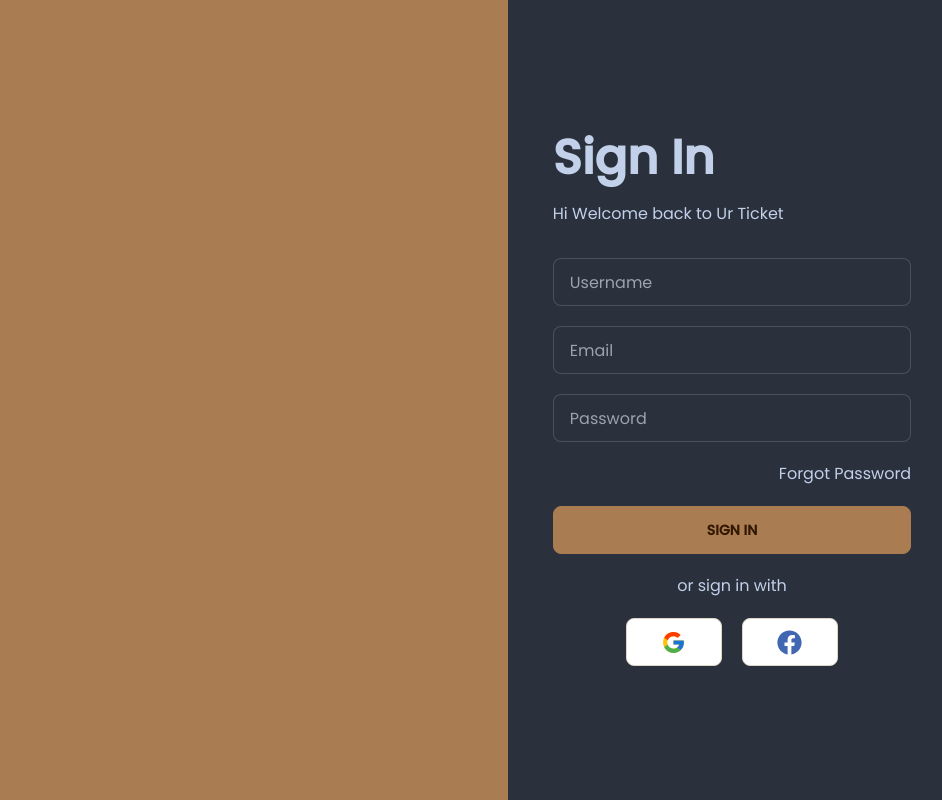
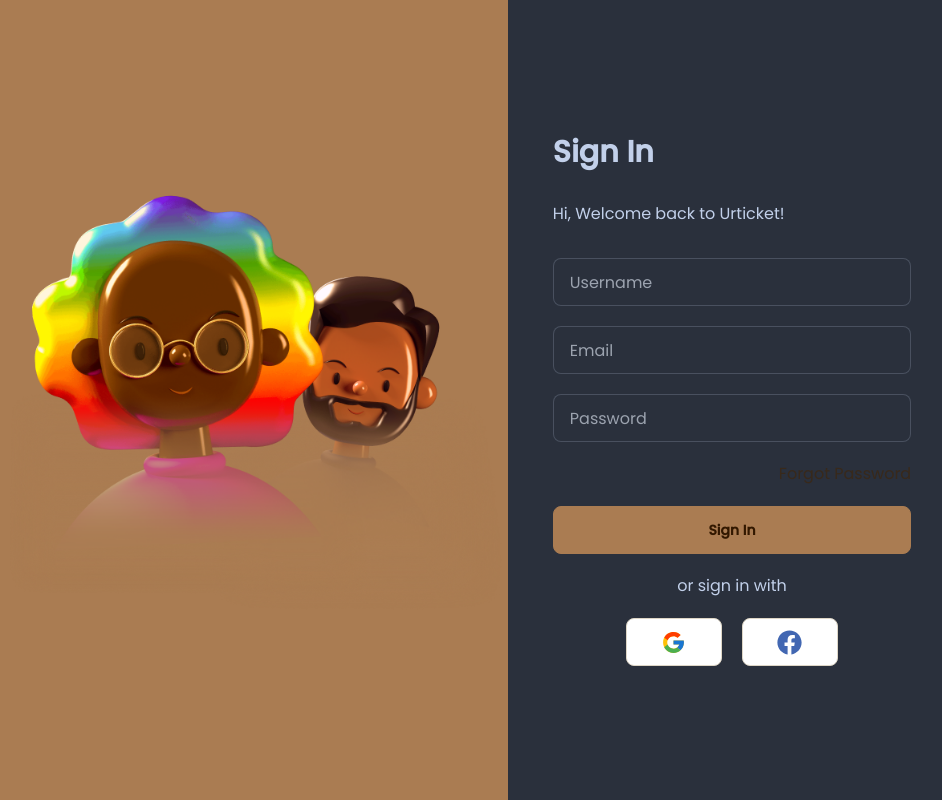
Before and after one commit to arthuriski29/fw15-frontend, a React (Vite) app: page /login in a window 1280 px wide. Shown: the whole page, without its empty margins (324-1266 px from the left). Built offline with nearby package versions, Linux system fonts and the light colour scheme.

Commit message:
update: adding images, set font, some adjustment

```diff
--- a/src/pages/Login.jsx
+++ b/src/pages/Login.jsx
@@ -1,15 +1,23 @@
 import { Link } from "react-router-dom";
 import {FcGoogle} from "react-icons/fc";
 import {FaFacebook} from "react-icons/fa";
+
+//IMAGES
+import peopleBg from "../assets/images/picture.png"
+
 const Login = () => {
   return(
 
     <div className="flex h-screen">
-      <div className="flex-1 bg-accent"></div>
+      <div className="flex-1 bg-accent">
+        <div className="flex justify-end items-center h-screen">
+          <img className="w-[500px]" src={peopleBg} alt="picture" />
+        </div>
+      </div>
       <div className="flex flex-col max-w-md w-full justify-center items-center gap-8">
-        <div className="w-[80%] flex flex-col gap-5">
-          <div className="text-5xl font-bold">Sign In</div>
-          <div className="">Hi Welcome back to Ur Ticket</div>
+        <div className="w-[80%] flex flex-col gap-8">
+          <div className="text-3xl font-bold">Sign In</div>
+          <div className="">Hi, Welcome back to Urticket! </div>
         </div>
         <form className="w-[80%] flex flex-col gap-5">
           <div>
@@ -22,11 +30,11 @@ const Login = () => {
             <input className="input input-bordered border-1 w-full" type="password" name="password" placeholder="Password" />
           </div>
           <div className="text-right">
-            <Link className="hover:text-secondary"to="/forgot-password">Forgot Password</Link>
+            <Link className="hover:text-secondary bold text-[#38291B]"to="/forgot-password">Forgot Password</Link>
           </div>
           <div className="flex flex-col justify-center items-center gap-5">
             <div className="w-full text-center">
-              <button className="btn btn-accent hover:btn-secondary btn-block">Sign In</button>
+              <button className="btn btn-accent hover:btn-secondary btn-block normal-case">Sign In</button>
             </div>
             <div>or sign in with</div>
           </div>
@@ -40,6 +48,8 @@ const Login = () => {
           </div>
         </form>
       </div>
+
+
     </div>
 
   )
```
